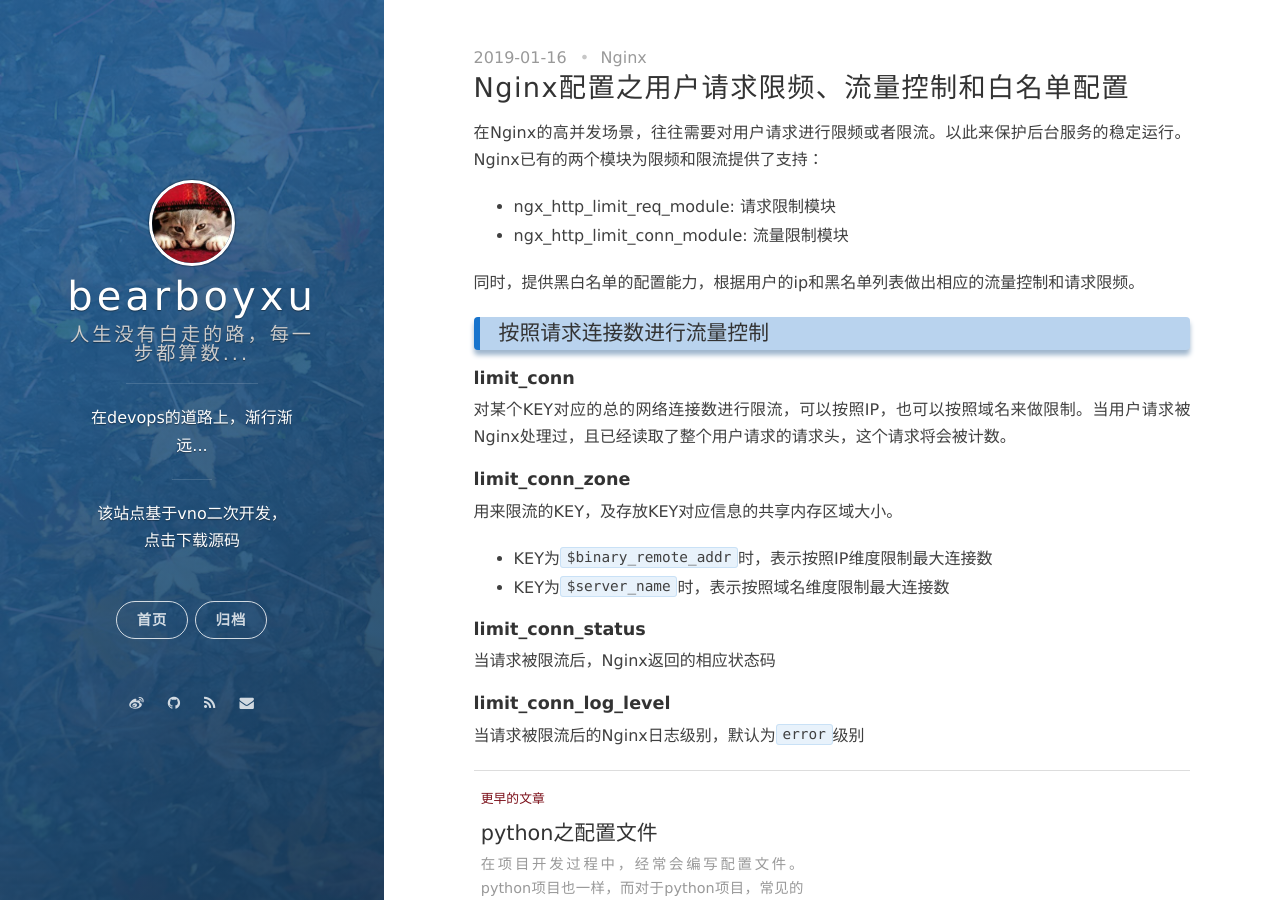
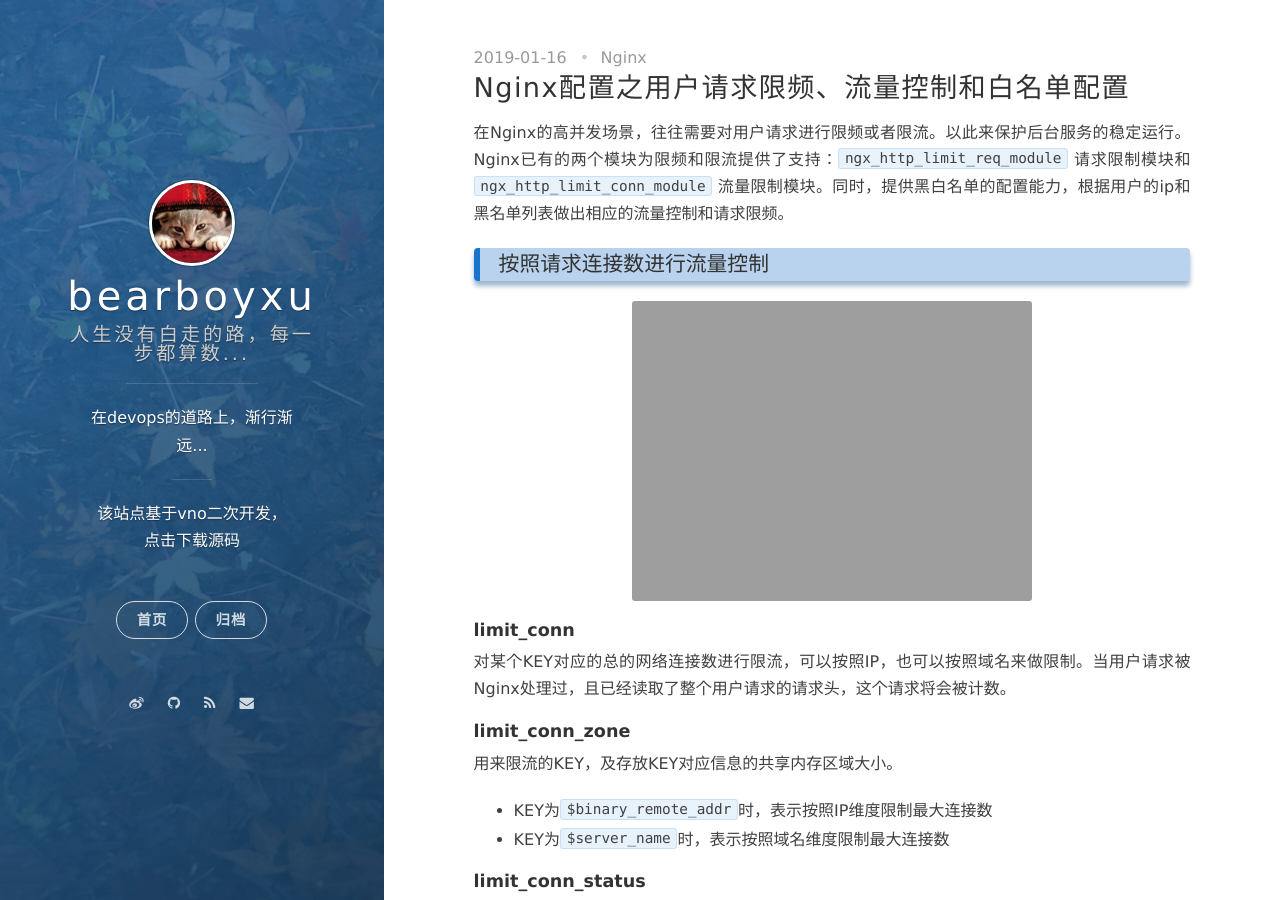
Before and after one commit to FantBoy/bearboy.github.io, a Jekyll site: the page built from _posts/2019-01-16-ngx_http_limit_module.md, in a window 1280 px wide and 900 px high. Built offline with Jekyll 4.4.1, drawn with Linux system fonts in a browser that asks for light colours; nearby versions of some CDN libraries; some of the changed lines change nothing that is shown.

Commit message:
edit ngx_http_limit_module

```diff
--- a/_posts/2019-01-16-ngx_http_limit_module.md
+++ b/_posts/2019-01-16-ngx_http_limit_module.md
@@ -14,16 +14,13 @@ categories:
 
 
 
-在Nginx的高并发场景，往往需要对用户请求进行限频或者限流。以此来保护后台服务的稳定运行。Nginx已有的两个模块为限频和限流提供了支持：
-
-- ngx_http_limit_req_module: 请求限制模块
-- ngx_http_limit_conn_module: 流量限制模块
-
-同时，提供黑白名单的配置能力，根据用户的ip和黑名单列表做出相应的流量控制和请求限频。
+在Nginx的高并发场景，往往需要对用户请求进行限频或者限流。以此来保护后台服务的稳定运行。Nginx已有的两个模块为限频和限流提供了支持：`ngx_http_limit_req_module` 请求限制模块和`ngx_http_limit_conn_module` 流量限制模块。同时，提供黑白名单的配置能力，根据用户的ip和黑名单列表做出相应的流量控制和请求限频。
 
 
 
 ## 按照请求连接数进行流量控制
+
+![](http://blog.bearboyxu.cn/images/posts/ngx_http_limit_module/limit_conn_zone.png)
 
 #### limit_conn
 
```
